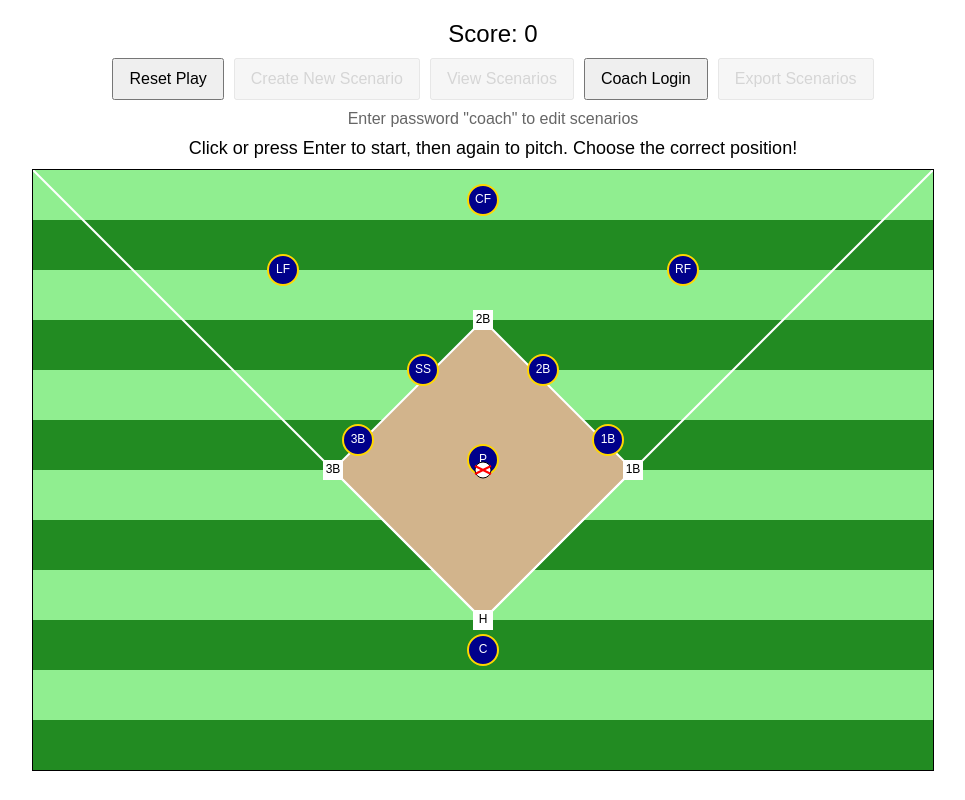
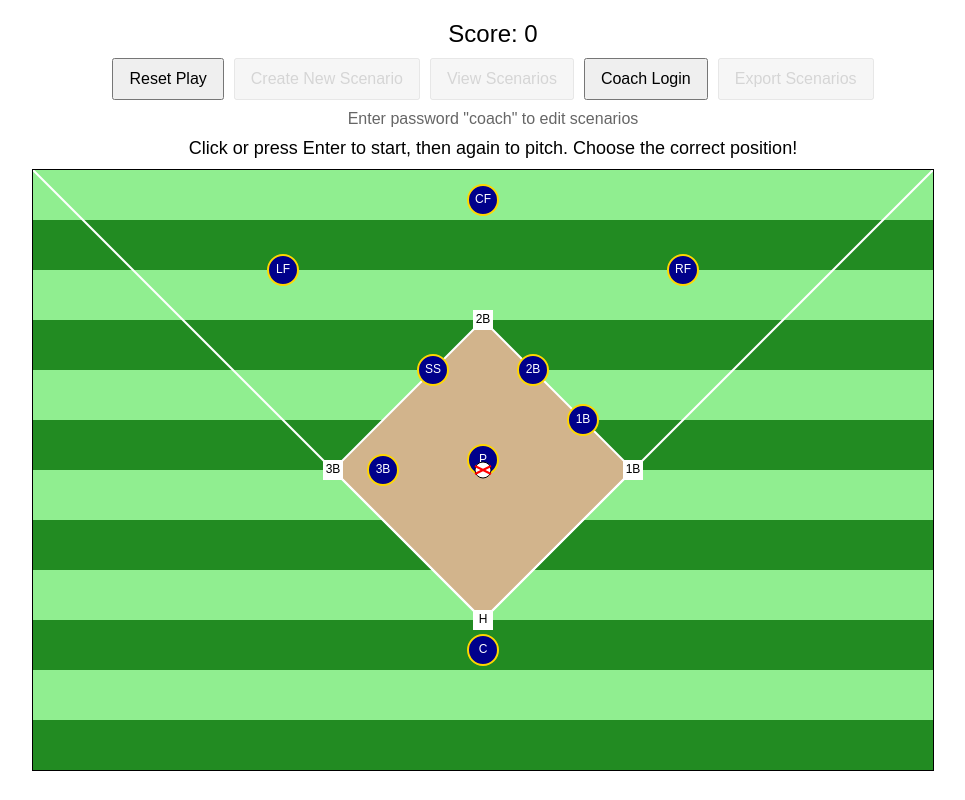
Before and after one commit to jvpeter9/baseball-brain, a plain HTML site: page index.html in a window 1280 px wide. Shown: the whole page, without its empty margins (147-1112 px from the left). Drawn offline with Linux system fonts and the light colour scheme.

Commit message:
Update index.html add position options and tweak fielders

```diff
--- a/index.html
+++ b/index.html
@@ -217,13 +217,13 @@
         let isAuthenticated = false, isPreviewMode = false;
         let scaleFactor = 1;
 
-        const shortstop = { x: 390, y: 200, radius: CONSTANTS.FIELDER_RADIUS, color: CONSTANTS.COLORS.FIELDER, label: 'SS' };
-        const firstBase = { x: 575, y: 270, radius: CONSTANTS.FIELDER_RADIUS, color: CONSTANTS.COLORS.FIELDER, label: '1B' };
+        const shortstop = { x: 400, y: 200, radius: CONSTANTS.FIELDER_RADIUS, color: CONSTANTS.COLORS.FIELDER, label: 'SS' };
+        const firstBase = { x: 550, y: 250, radius: CONSTANTS.FIELDER_RADIUS, color: CONSTANTS.COLORS.FIELDER, label: '1B' };
         const rightField = { x: 650, y: 100, radius: CONSTANTS.FIELDER_RADIUS, color: CONSTANTS.COLORS.FIELDER, label: 'RF' };
         const centerField = { x: 450, y: 30, radius: CONSTANTS.FIELDER_RADIUS, color: CONSTANTS.COLORS.FIELDER, label: 'CF' };
         const leftField = { x: 250, y: 100, radius: CONSTANTS.FIELDER_RADIUS, color: CONSTANTS.COLORS.FIELDER, label: 'LF' };
-        const thirdBase = { x: 325, y: 270, radius: CONSTANTS.FIELDER_RADIUS, color: CONSTANTS.COLORS.FIELDER, label: '3B' };
-        const secondBase = { x: 510, y: 200, radius: CONSTANTS.FIELDER_RADIUS, color: CONSTANTS.COLORS.FIELDER, label: '2B' };
+        const thirdBase = { x: 350, y: 300, radius: CONSTANTS.FIELDER_RADIUS, color: CONSTANTS.COLORS.FIELDER, label: '3B' };
+        const secondBase = { x: 500, y: 200, radius: CONSTANTS.FIELDER_RADIUS, color: CONSTANTS.COLORS.FIELDER, label: '2B' };
         const pitcher = { x: 450, y: 290, radius: CONSTANTS.FIELDER_RADIUS, color: CONSTANTS.COLORS.FIELDER, label: 'P' };
         const catcher = { x: 450, y: 480, radius: CONSTANTS.FIELDER_RADIUS, color: CONSTANTS.COLORS.FIELDER, label: 'C' };
         const ball = { x: 450, y: 300, baseRadius: CONSTANTS.BALL_RADIUS, radius: CONSTANTS.BALL_RADIUS, moving: false };
@@ -234,8 +234,8 @@
         const positions = {
             first: { x: 600, y: 300 }, second: { x: 450, y: 150 }, third: { x: 300, y: 300 },
             home: { x: 450, y: 450 }, shortstopCover: { x: 375, y: 150 }, pitcherMound: { x: 450, y: 300 },
-            backupfirst: { x: 725, y: 290 }, backuphome: { x: 450, y: 550 }, lfcutoff: { x: 350, y: 150 },
-            rfcutoff: { x: 550, y: 150 }
+            backupfirst: { x: 675, y: 275 }, backuphome: { x: 450, y: 550 }, lfcutoff: { x: 350, y: 150 },
+            rfcutoff: { x: 550, y: 150 }, backupthird: { x: 250, y: 125 }
         };
 
         const fieldersMap = { shortstop, firstBase, rightField, centerField, leftField, thirdBase, secondBase, pitcher, catcher };
```
